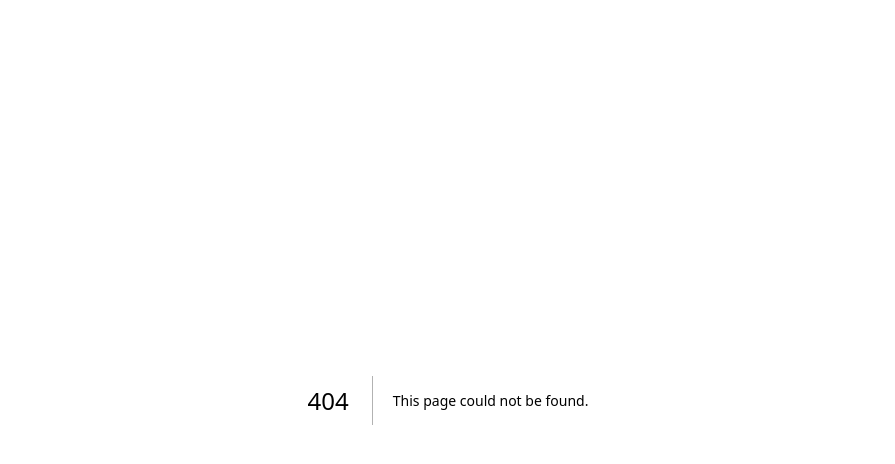
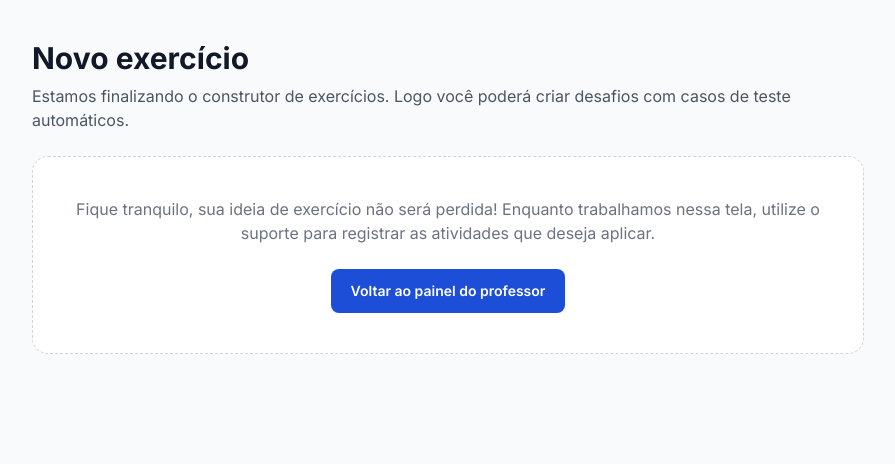
Before and after one commit to rsystemautomacao/CodeArena, a Next.js app: page /dashboard/exercises/create in a window 1280 px wide. Before the commit this address had no page. Shown: the top 464 px of the page, without its empty margins (192-1087 px from the left). Built offline with nearby package versions, Linux system fonts and the light colour scheme.

Commit message:
Add placeholder pages for classroom, exercise and assignment creation

```diff
--- /dev/null
+++ b/app/dashboard/assignments/create/page.tsx
@@ -0,0 +1,30 @@
+import Link from 'next/link';
+
+export default function CreateAssignmentPage() {
+  return (
+    <div className="min-h-screen bg-gray-50">
+      <div className="max-w-4xl mx-auto px-4 sm:px-6 lg:px-8 py-10">
+        <div className="mb-6">
+          <h1 className="text-3xl font-bold text-gray-900">Nova atividade</h1>
+          <p className="mt-2 text-gray-600">
+            No futuro você poderá montar listas de exercícios, provas e atividades avaliativas
+            diretamente por aqui.
+          </p>
+        </div>
+
+        <div className="rounded-2xl border border-dashed border-gray-300 bg-white px-6 py-10 text-center">
+          <p className="text-gray-500">
+            Esta área ainda está em desenvolvimento. Caso precise planejar uma nova atividade agora,
+            entre em contato com o suporte e passaremos as instruções.
+          </p>
+          <Link
+            href="/dashboard"
+            className="mt-6 inline-flex items-center justify-center rounded-lg bg-primary-600 px-5 py-3 text-sm font-semibold text-white hover:bg-primary-700 transition-colors"
+          >
+            Voltar ao painel do professor
+          </Link>
+        </div>
+      </div>
+    </div>
+  );
+}
--- /dev/null
+++ b/app/dashboard/classrooms/create/page.tsx
@@ -0,0 +1,29 @@
+import Link from 'next/link';
+
+export default function CreateClassroomPage() {
+  return (
+    <div className="min-h-screen bg-gray-50">
+      <div className="max-w-4xl mx-auto px-4 sm:px-6 lg:px-8 py-10">
+        <div className="mb-6">
+          <h1 className="text-3xl font-bold text-gray-900">Criar nova turma</h1>
+          <p className="mt-2 text-gray-600">
+            Em breve você poderá criar turmas, convidar alunos e acompanhar o progresso de cada um.
+          </p>
+        </div>
+
+        <div className="rounded-2xl border border-dashed border-gray-300 bg-white px-6 py-10 text-center">
+          <p className="text-gray-500">
+            Esta funcionalidade ainda está em desenvolvimento. Caso precise criar uma turma,
+            fale com o suporte para receber ajuda.
+          </p>
+          <Link
+            href="/dashboard"
+            className="mt-6 inline-flex items-center justify-center rounded-lg bg-primary-600 px-5 py-3 text-sm font-semibold text-white hover:bg-primary-700 transition-colors"
+          >
+            Voltar ao painel do professor
+          </Link>
+        </div>
+      </div>
+    </div>
+  );
+}
--- /dev/null
+++ b/app/dashboard/exercises/create/page.tsx
@@ -0,0 +1,31 @@
+import Link from 'next/link';
+
+export default function CreateExercisePage() {
+  return (
+    <div className="min-h-screen bg-gray-50">
+      <div className="max-w-4xl mx-auto px-4 sm:px-6 lg:px-8 py-10">
+        <div className="mb-6">
+          <h1 className="text-3xl font-bold text-gray-900">Novo exercício</h1>
+          <p className="mt-2 text-gray-600">
+            Estamos finalizando o construtor de exercícios. Logo você poderá criar desafios com casos
+            de teste automáticos.
+          </p>
+        </div>
+
+        <div className="rounded-2xl border border-dashed border-gray-300 bg-white px-6 py-10 text-center">
+          <p className="text-gray-500">
+            Fique tranquilo, sua ideia de exercício não será perdida!
+            Enquanto trabalhamos nessa tela, utilize o suporte para registrar as atividades
+            que deseja aplicar.
+          </p>
+          <Link
+            href="/dashboard"
+            className="mt-6 inline-flex items-center justify-center rounded-lg bg-primary-600 px-5 py-3 text-sm font-semibold text-white hover:bg-primary-700 transition-colors"
+          >
+            Voltar ao painel do professor
+          </Link>
+        </div>
+      </div>
+    </div>
+  );
+}
```
